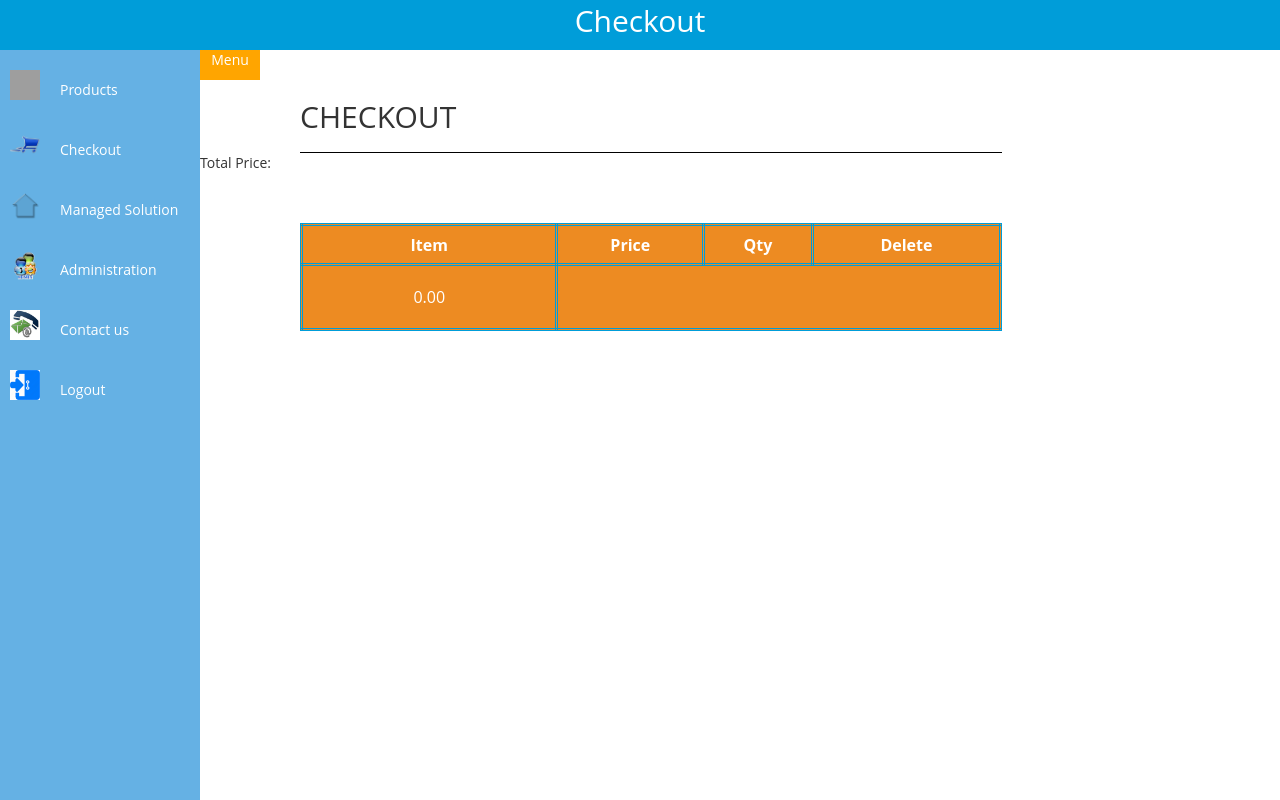
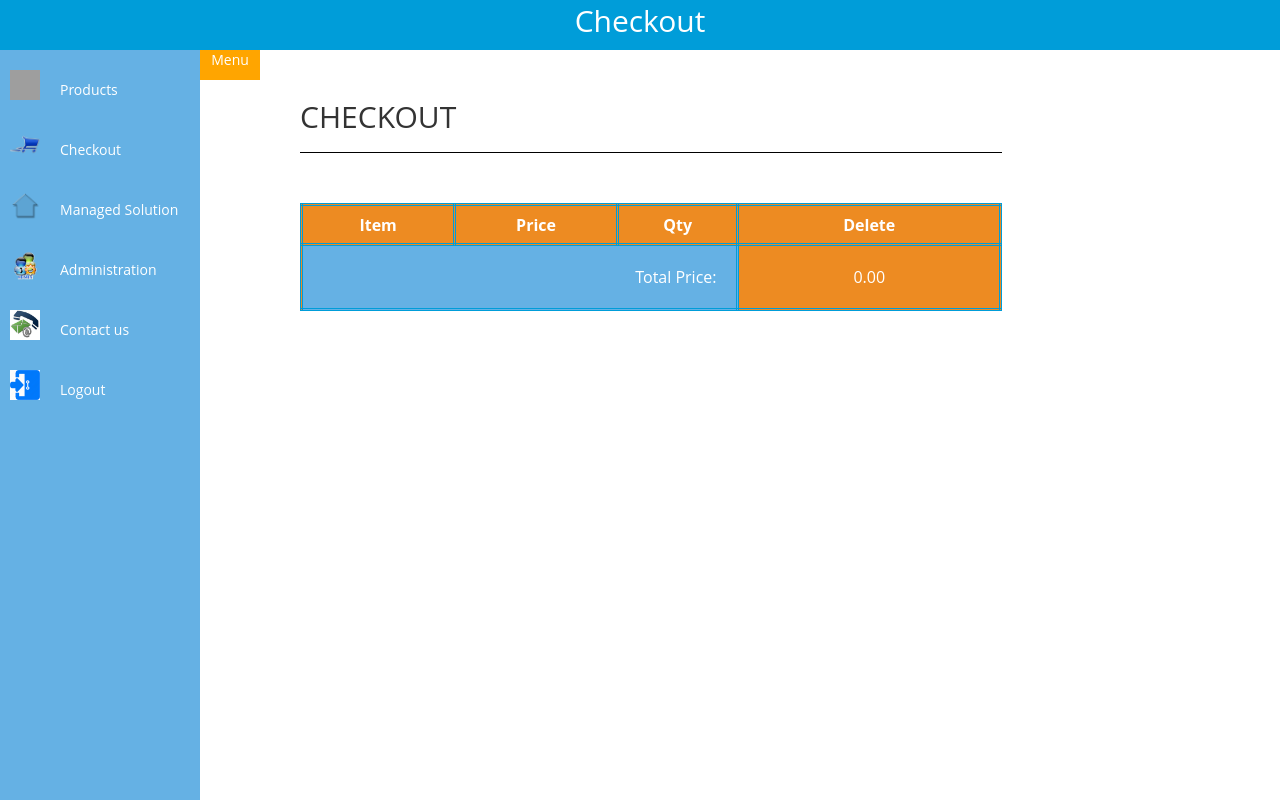
Before and after one commit to jackieluper/csp_portal_style, a PHP site: page /htm/portal/checkout.phtml in a window 1280 px wide. Run offline with PHP 8.4, Linux system fonts and the light colour scheme; data that the repository does not hold is empty; some libraries are stand-ins or nearby versions; grey boxes are pictures that could not be loaded.

Commit message:
Fixed DB issue ext .phtml

```diff
--- a/css/styles.css
+++ b/css/styles.css
@@ -138,8 +138,8 @@ body{
     color: #fff;
 }
 #checkoutTable td.total{
-   background-color: #fff;
-   color: #000000;
+   background-color: #65B1E4;
+   color: #fff;
    text-align: right;
 }
 #checkoutTable td{
--- a/htm/portal/checkout.phtml
+++ b/htm/portal/checkout.phtml
@@ -60,7 +60,7 @@ Managed Solution
                 }
                 echo '</tr>';
                 echo '<tr>';
-                echo 'Total Price: <td colspan="1">'.number_format($total,2).'</td>'
+                echo '<td class="total" colspan="3" >Total Price:</td>','<td colspan="1">'.number_format($total,2).'</td>'
                 ?>
         </tbody>
     </table>
```
